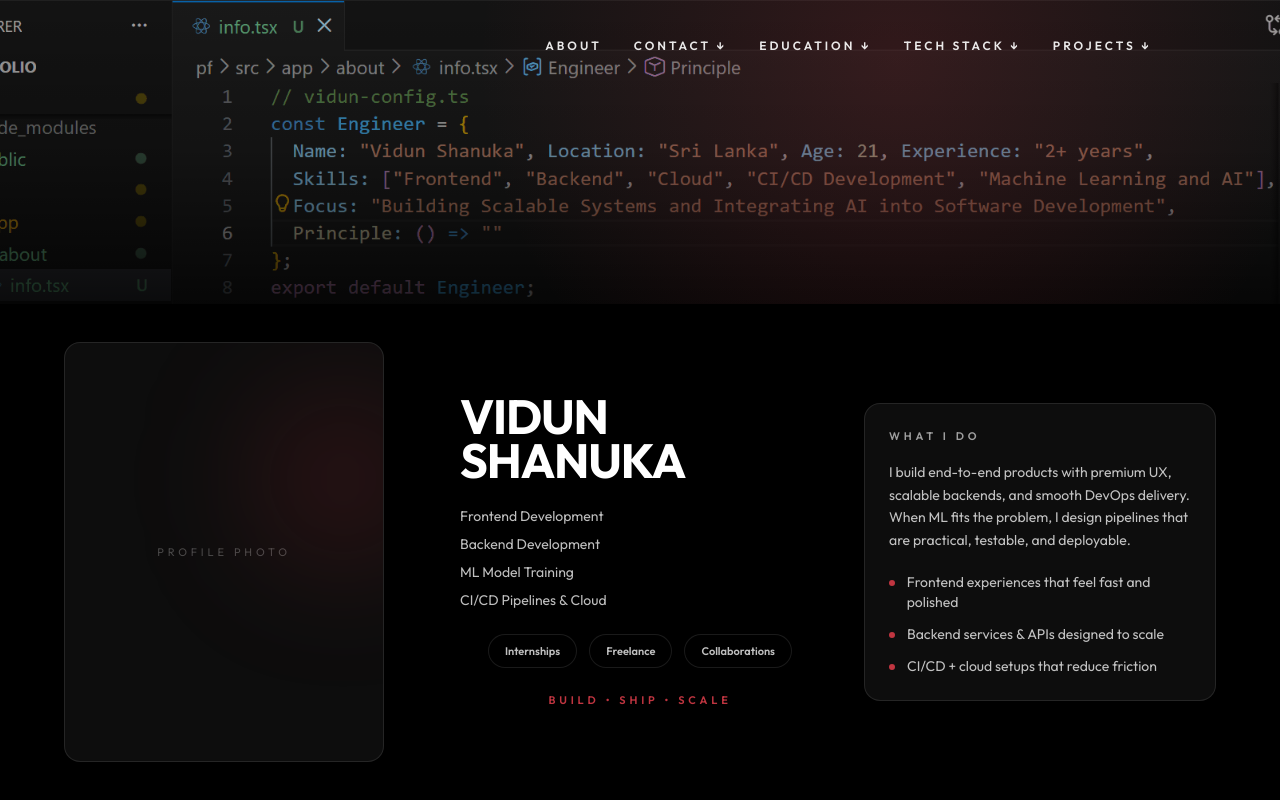
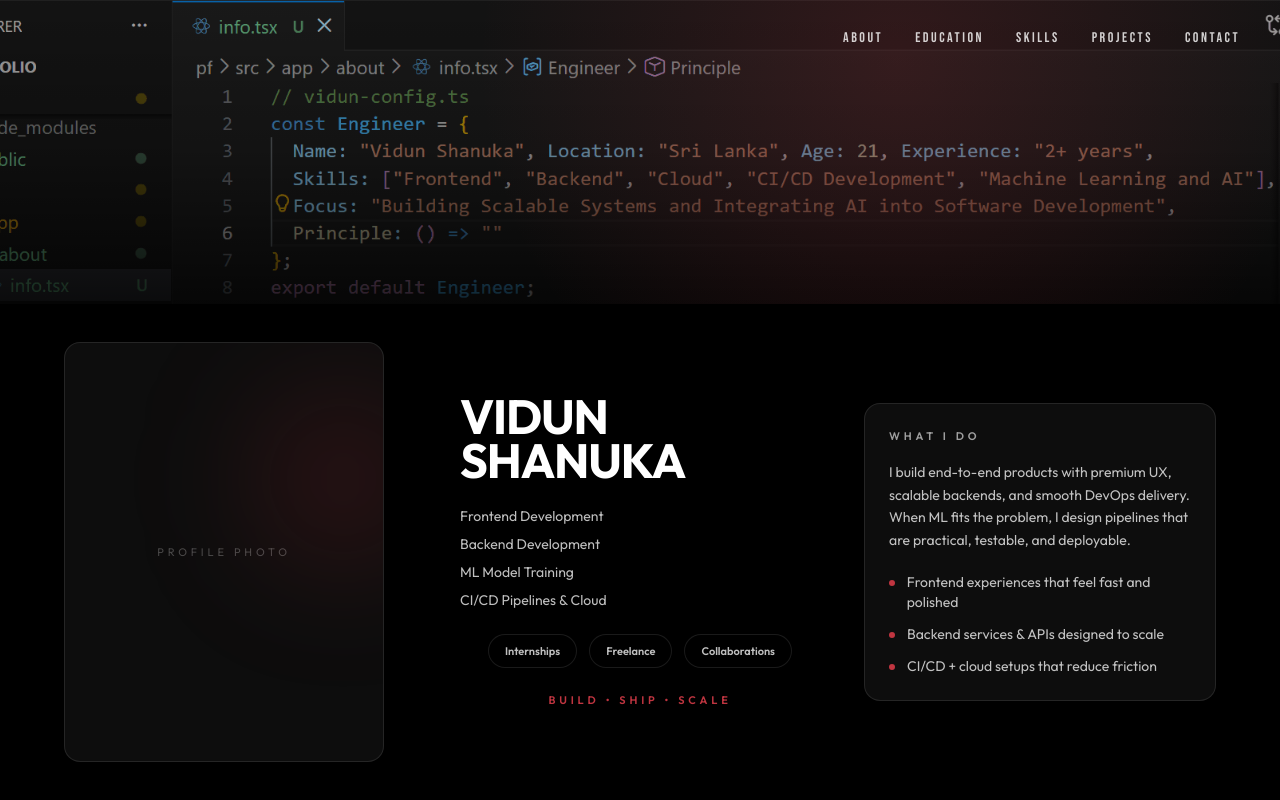
Before and after one commit to vidun-upek/Portfolio, a Next.js app in the folder pf/: page / in a window 1280 px wide. Shown: the top 800 px of the page. Built offline with nearby package versions, Linux system fonts and the light colour scheme.

Commit message:
feat: assemble main page sequence and update navbar anchors

```diff
--- a/pf/src/app/page.tsx
+++ b/pf/src/app/page.tsx
@@ -1,44 +1,53 @@
 "use client";
 
+import { useEffect } from "react";
+import { gsap } from "gsap";
+import { ScrollTrigger } from "gsap/ScrollTrigger";
 import HeroSection from "@/components/HeroSection";
 import EducationSection from "@/components/EducationSection";
 import SkillsSection from "@/components/SkillsSection";
 import ProjectsSection from "@/components/ProjectsSection";
 import ContactSection from "@/components/ContactSection";
-import { useEffect } from "react";
-import { ScrollTrigger } from "gsap/ScrollTrigger";
+
+gsap.registerPlugin(ScrollTrigger);
 
 export default function Home() {
-  // This ensures that when sections are pinned, GSAP recalculates positions
   useEffect(() => {
     window.scrollTo(0, 0);
-    ScrollTrigger.refresh();
+
+    const timer = setTimeout(() => {
+      ScrollTrigger.refresh();
+    }, 300);
+
+    return () => {
+      clearTimeout(timer);
+    };
   }, []);
 
   return (
-    <main className="snap-container">
-      {/* Page 1: About - Explicitly marked as a snap-section */}
-      <section id="about" className="snap-section">
+    <main>
+      {/* Page 1: Hero */}
+      <section id="about">
         <HeroSection />
       </section>
 
-      {/* Page 2: Education (Horizontal) - GSAP handles its own pinning */}
-      <section id="education" className="snap-section">
+      {/* Page 2: Education — GSAP pins this internally */}
+      <section id="education" className="py-12 md:py-24">
         <EducationSection />
       </section>
 
-      {/* Page 3: Tech Stack (Horizontal) */}
-      <section id="techstack" className="snap-section">
+      {/* Page 3: Skills — GSAP pins this internally */}
+      <section id="techstack" className="py-12 md:py-24">
         <SkillsSection />
       </section>
 
-      {/* Page 4: Projects (Horizontal) */}
-      <section id="projects" className="snap-section">
+      {/* Page 4: Projects — GSAP pins this internally */}
+      <section id="projects" className="py-12 md:py-24">
         <ProjectsSection />
       </section>
 
-      {/* Page 5: Contact (Final) */}
-      <section id="contact" className="snap-section">
+      {/* Page 5: Contact */}
+      <section id="contact">
         <ContactSection />
       </section>
     </main>
--- a/pf/src/components/Navbar.tsx
+++ b/pf/src/components/Navbar.tsx
@@ -1,6 +1,4 @@
 "use client";
-
-import Link from "next/link";
 
 export default function Navbar() {
   const scrollTo = (id: string) => {
@@ -10,40 +8,28 @@ export default function Navbar() {
     }
   };
 
-  const itemClass =
-    "text-[12px] font-semibold uppercase tracking-[0.25em] text-white/90 hover:text-[rgb(192,53,64)] transition-colors cursor-pointer";
+  const links = [
+    { label: "About", id: "about" },
+    { label: "Education", id: "education" },
+    { label: "Skills", id: "techstack" },
+    { label: "Projects", id: "projects" },
+    { label: "Contact", id: "contact" },
+  ];
 
   return (
-    <div className="absolute right-32 top-8 z-50">
-      <nav>
-        <ul className="flex items-center gap-8">
-          <li>
-            <button onClick={() => scrollTo("about")} className={itemClass}>
-              About
+    <nav className="absolute top-0 right-0 z-50 p-6 pr-10">
+      <ul className="flex items-center gap-8">
+        {links.map((link) => (
+          <li key={link.id}>
+            <button
+              onClick={() => scrollTo(link.id)}
+              className="font-display text-[14px] tracking-[0.18em] uppercase text-white/80 hover:text-brand-red transition-colors duration-300 cursor-pointer"
+            >
+              {link.label}
             </button>
           </li>
-          <li>
-            <button onClick={() => scrollTo("contact")} className={itemClass}>
-              Contact ↓
-            </button>
-          </li>
-          <li>
-            <button onClick={() => scrollTo("education")} className={itemClass}>
-              Education ↓
-            </button>
-          </li>
-          <li>
-            <button onClick={() => scrollTo("techstack")} className={itemClass}>
-              Tech Stack ↓
-            </button>
-          </li>
-          <li>
-            <button onClick={() => scrollTo("projects")} className={itemClass}>
-              Projects ↓
-            </button>
-          </li>
-        </ul>
-      </nav>
-    </div>
+        ))}
+      </ul>
+    </nav>
   );
 }
```
